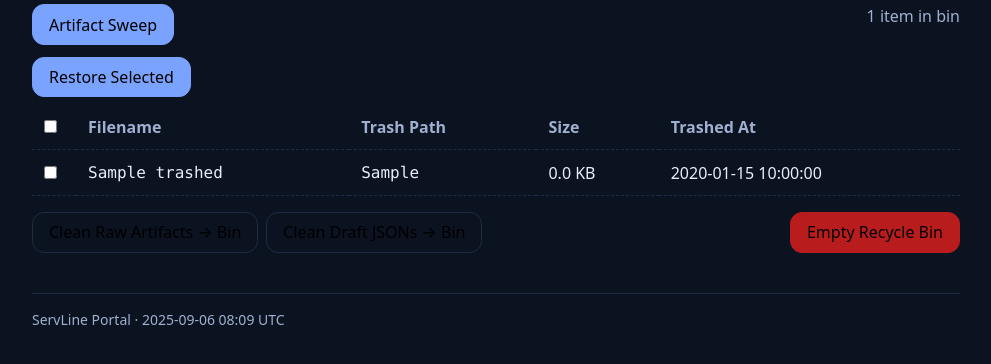
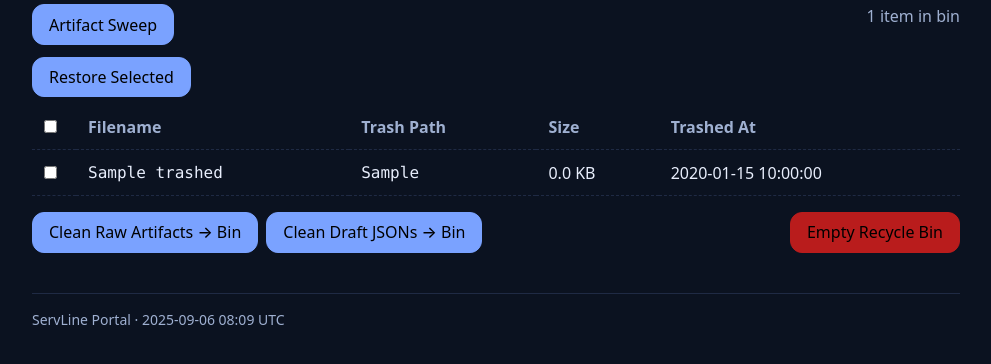
Before and after one commit to jarrodhurteau/ServLine, a Flask app: template portal/templates/uploads_trash.html in a window 1280 px wide. Shown: the part 125-489 px from the top of the page, without its empty margins (144-1135 px from the left). Run offline with Flask 3, Linux system fonts and the light colour scheme; the template is opened without the code that fills it: most values are stand-ins (such as "Sample title", 1, 10 or a date in 2020); some libraries are stand-ins or nearby versions.

Commit message:
Day 10 polish: unify button styles on Recycle Bin page (Clean Raw Artifacts + Clean Draft JSONs now blue)

```diff
--- a/portal/templates/uploads_trash.html
+++ b/portal/templates/uploads_trash.html
@@ -55,12 +55,12 @@
   <div class="mb-2 flex flex-wrap gap-2">
     <form method="post" action="{{ url_for('uploads_clean_raw') }}" style="display:inline"
           onsubmit="return confirm('Move ALL raw artifacts (storage/drafts/raw and storage/raw) into the Recycle Bin?');">
-      <button type="submit" class="btn btn-secondary">Clean Raw Artifacts → Bin</button>
+      <button type="submit" class="btn btn-primary">Clean Raw Artifacts → Bin</button>
     </form>
 
     <form method="post" action="{{ url_for('uploads_clean_drafts') }}" style="display:inline;"
           onsubmit="return confirm('Move ALL draft JSONs (storage/drafts) into the Recycle Bin?');">
-      <button type="submit" class="btn btn-secondary">Clean Draft JSONs → Bin</button>
+      <button type="submit" class="btn btn-primary">Clean Draft JSONs → Bin</button>
     </form>
 
     <form method="post" action="{{ url_for('uploads_empty_trash') }}" style="display:inline; margin-left:auto;"
```
